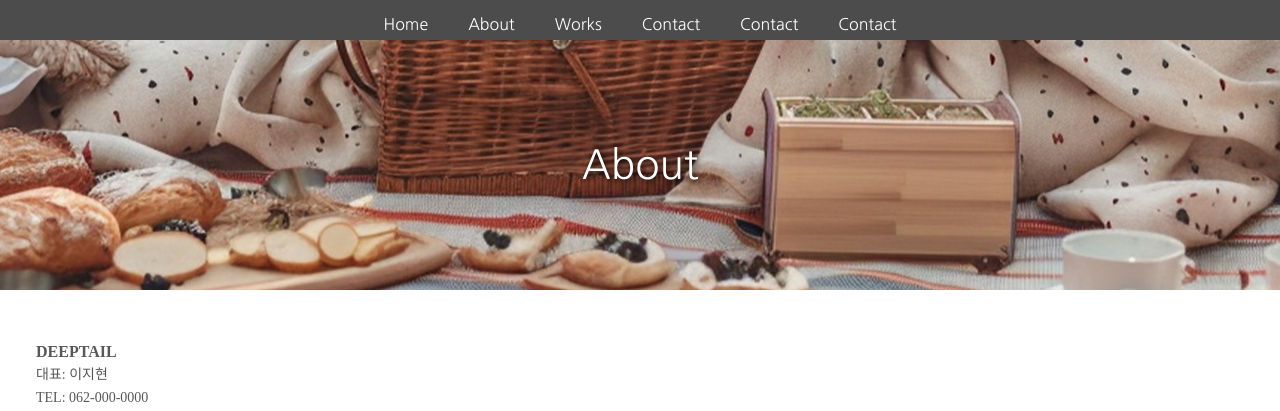
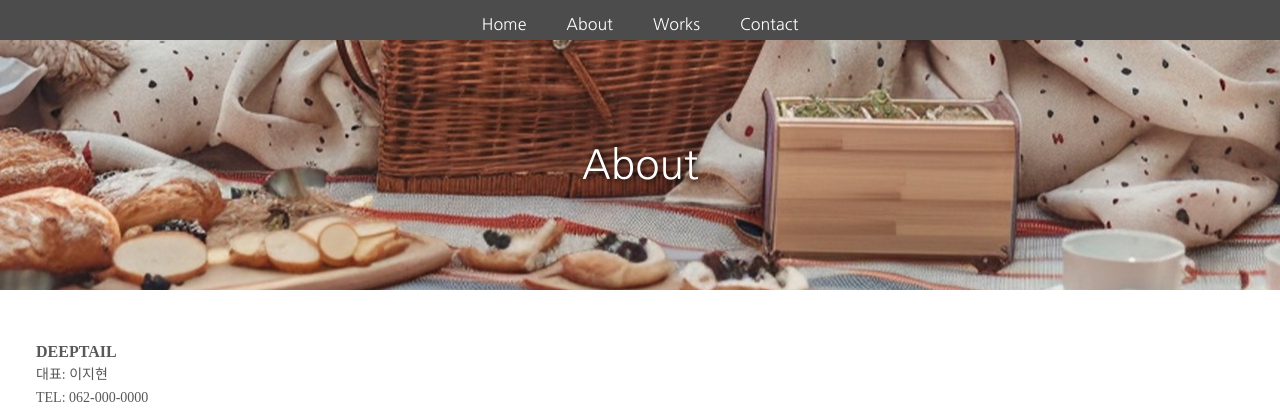
Before and after one commit to missjini/deepTail, a PHP site: page /about.php in a window 1280 px wide; the page is wider, and only the part inside the window is pictured. Shown: the top 411 px of that part. Run offline with PHP 8.4, Linux system fonts and the light colour scheme; some web fonts are replaced.

Commit message:
코드를 지우고 원래로 되돌림!

```diff
--- a/header.php
+++ b/header.php
@@ -14,12 +14,4 @@
     <a href="contact.php">
         <div class="menu_bt">Contact</div>
     </a>
-
-    <a href="contact.php">
-        <div class="menu_bt">Contact</div>
-    </a>
-
-    <a href="contact.php">
-        <div class="menu_bt">Contact</div>
-    </a>
 </div>
```
